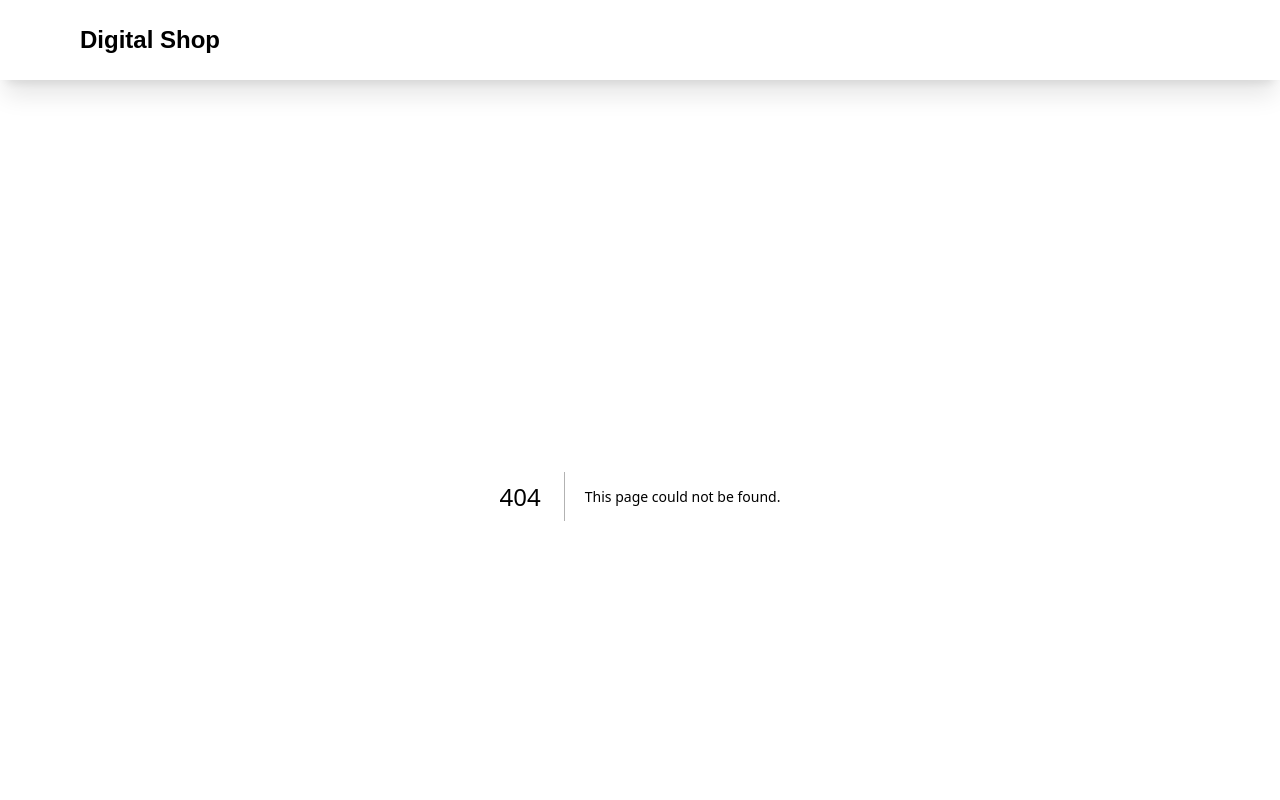
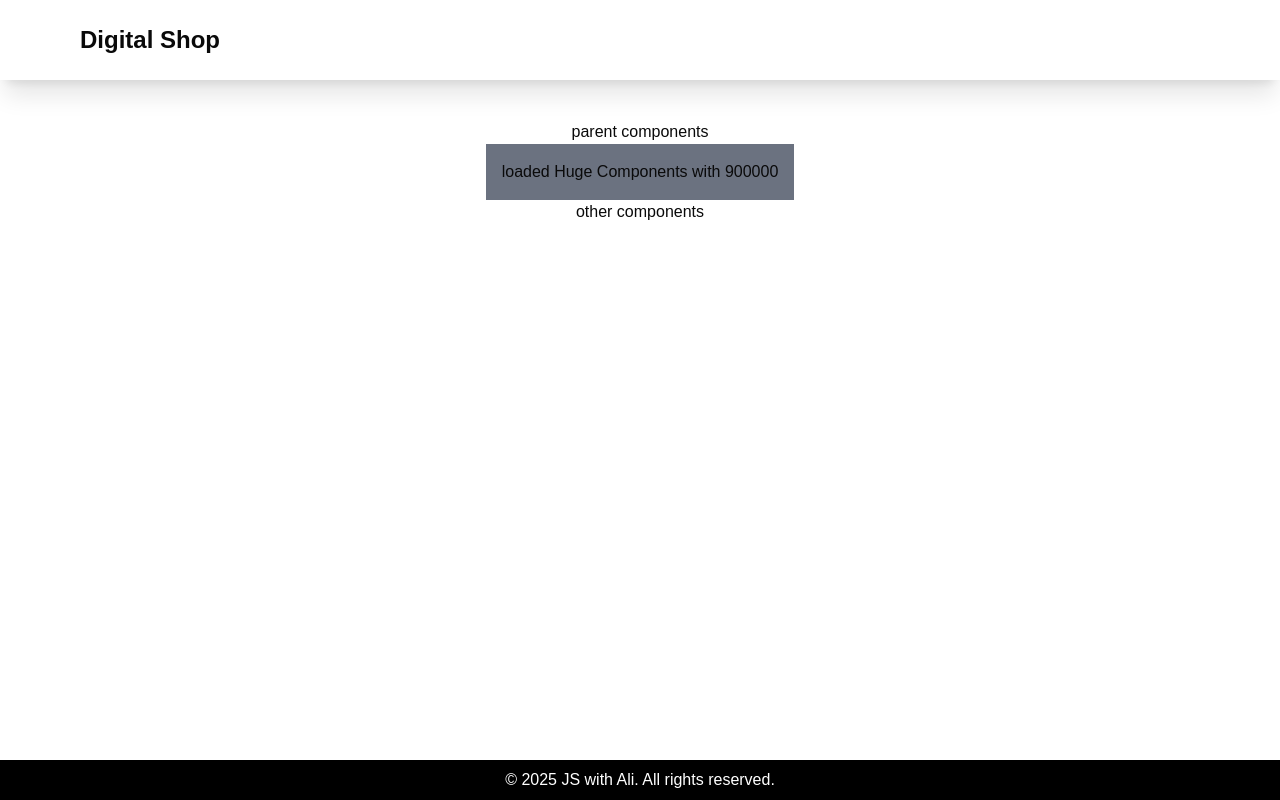
Before and after one commit to Erfanabi/digital-shop, a Next.js app: page /user in a window 1280 px wide. Before the commit this address had no page. Shown: the top 800 px of the page. Built offline with nearby package versions, Linux system fonts and the light colour scheme.

Commit message:
feat: import dynamic in next and react

```diff
--- /dev/null
+++ b/src/app/user/HugeComponents.tsx
@@ -0,0 +1,13 @@
+"use client";
+
+function HugeComponents() {
+  const heavyData = Array(900000).fill(0).map((_, i) => i * 2);
+
+  return (
+    <div className="p-4 bg-gray-500">
+      loaded Huge Components with {heavyData.length}
+    </div>
+  );
+}
+
+export default HugeComponents;
--- /dev/null
+++ b/src/app/user/page.tsx
@@ -0,0 +1,30 @@
+"use client";
+import dynamic from "next/dynamic";
+
+{/* ** in next ** */}
+const HugeComponents = dynamic(() => import("./HugeComponents"), { loading: () => <p>loading ...</p> });
+
+{/* ** in react ** */}
+// بارگذاری کامپوننت به صورت lazy
+// const LazyComponent = React.lazy(() => import('./LazyComponent'));
+
+function UserPage() {
+  console.log("parent components");
+
+  return (
+    <div className="flex flex-col justify-center items-center mt-6 w-full">
+      parent components
+
+      <HugeComponents />
+
+      {/* ** in react ** */}
+      {/* <Suspense fallback={<div>Loading...</div>}> */}
+      {/*  <HugeComponents /> */}
+      {/* </Suspense> */}
+
+      other components
+    </div>
+  );
+}
+
+export default UserPage;
```
